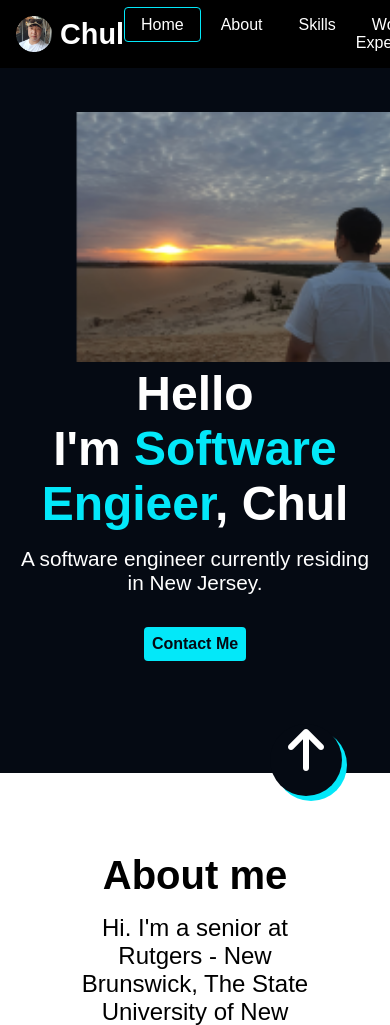
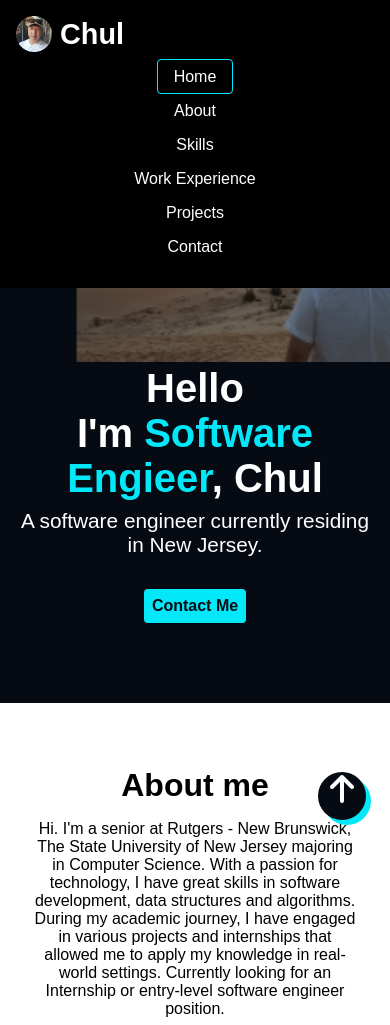
Before and after one commit to ChulJJA/Web_Coding_Practice_Frontend, a plain HTML site: page Portfolio/index.html in a window 390 px wide. Shown: the top 1025 px of the page. Drawn offline with Linux system fonts and the light colour scheme.

Commit message:
CSS Responsive

```diff
--- a/Portfolio/css/style.css
+++ b/Portfolio/css/style.css
@@ -424,3 +424,74 @@ button:focus {
 .contact_link:hover {
     color: var(--color-accent);
 }
+
+@media screen and (max-width: 768px) {
+    .section {
+        padding: 3rem 2rem;
+    }
+
+    .title {
+        font-size: 2rem;
+    }
+
+    .description {
+        font-size: 1rem;
+    }
+
+    .header {
+        flex-direction: column;
+        align-items: start;
+    }
+    .header__menu {
+        flex-direction: column;
+        text-align: center;
+        padding: 1rem 4rem;
+        gap: 1rem;
+    }
+    .header__nav {
+        width: 100%;
+    }
+    #home {
+        padding-bottom: 3rem;
+    }
+
+    .home__title {
+        font-size: 2.5rem;
+        margin-bottom: 0.5rem;
+    }
+
+    .majors {
+        flex-direction: column;
+        align-items: center;
+    }
+    .major {
+        max-width: 25rem;
+    }
+
+    .job {
+        justify-content: center;
+    }
+
+    .skills {
+        grid-template-columns: 1fr;
+    }
+
+    .categories {
+        flex-direction: column;
+    }
+    .category {
+        width: 100%;
+    }
+
+    .projects {
+        grid-template-columns: repeat(2, 1fr);
+    }
+
+    .arrow-up {
+        font-size: 2rem;
+        width: 3rem;
+        height: 3rem;
+        bottom: 1.5rem;
+        right: 1.5rem;
+    }
+}
--- a/Portfolio/index.html
+++ b/Portfolio/index.html
@@ -35,7 +35,7 @@
             <img class="header__logo__img" src="images/profile_circled.ico" alt="logo">
             <h1 class="header__logo__title"><a href="#">Chul</a></h1>
         </div>
-        <nav>
+        <nav class="header__nav">
             <ul class="header__menu">
                 <li><a class="header__menu__item active" href="#home">Home</a></li>
                 <li><a class="header__menu__item" href="#about">About</a></li>
```
